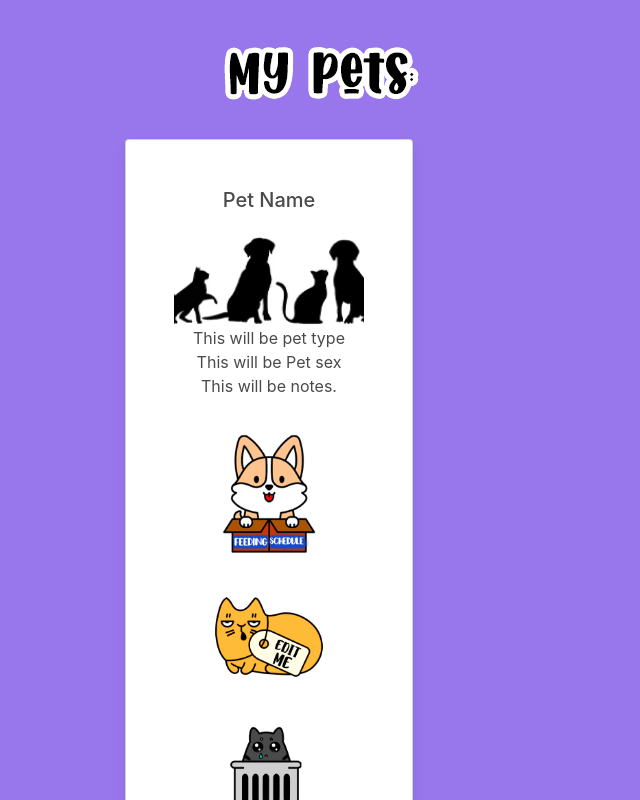
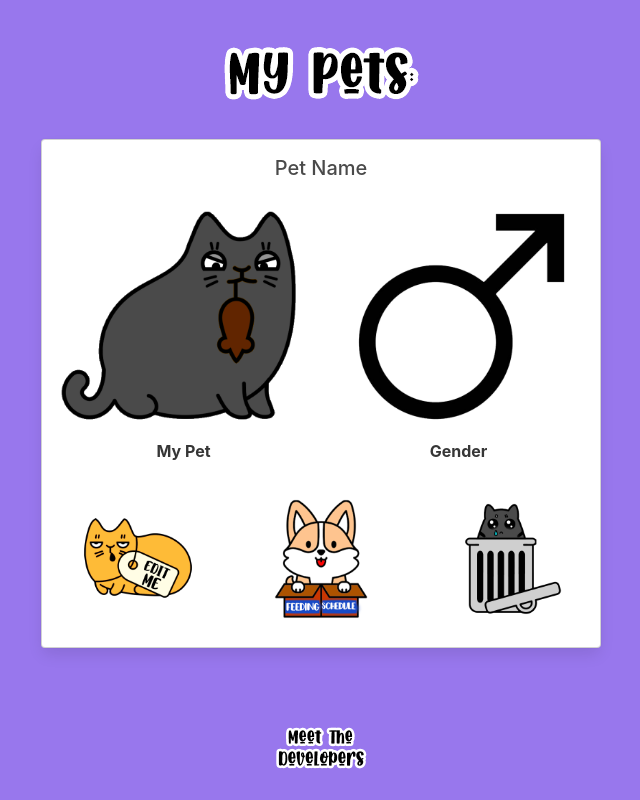
Before and after one commit to Vigneshwarie/munchMonitorPro, a React (Vite) app in the folder client/: page /ViewCreate in a window 1280 px wide. Shown: the part 760-1560 px from the top of the page, without its empty margins (319-959 px from the left). Built offline with nearby package versions, Linux system fonts and the light colour scheme.

Commit message:
logo lands to homepage, styled petcard to blueprint

```diff
--- a/client/src/App.css
+++ b/client/src/App.css
@@ -37,8 +37,8 @@
 }
 
 .card {
-  padding: 2em;
   margin: 25px;
+  min-width: 500px
 
 }
 
--- a/client/src/assets/styles/Petcard.css
+++ b/client/src/assets/styles/Petcard.css
@@ -15,3 +15,8 @@
     flex-direction: row;
 
 }
+
+/* .cardimg {
+    max-width: 150px;
+    max-height: 150px;
+} */
--- a/client/src/components/Header.jsx
+++ b/client/src/components/Header.jsx
@@ -3,6 +3,7 @@ import headerlogo from '../assets/mm2headerlogo.png'
 import { Button } from 'react-bootstrap';
 import '../assets/styles/Header.css';
 import Auth from '../utils/auth';
+import { Link } from 'react-router-dom'
 
 
 export default function Header() {
@@ -17,7 +18,9 @@ export default function Header() {
                 ) : null
                 }
                 <div className="headlogodiv">
+                    <Link to = "./homepage">
                     <img src={headerlogo} />
+                    </Link>
                 </div>
             </div>
         </>
--- a/client/src/components/PetCard.jsx
+++ b/client/src/components/PetCard.jsx
@@ -10,6 +10,7 @@ import PetImage from '../assets/petimage.png';
 import feedbutt from '../assets/feedingbutt.png';
 import editbutt from '../assets/editbutt.png';
 import deletebutt from '../assets/deletebutt.png';
+import genimage from '../assets/malesymbol.png';
 
 // import { useMutation, useQuery } from '@apollo/client';
 // import { QUERY_PET } from '../utils/queries';
@@ -43,21 +44,21 @@ function PetCard() {
 
   return (
     <>
-      <Card className="PetProCard" style={{ width: '18rem' }}>
+      <Card className="PetProCard" style={{ width: '35rem' }}>
         <Card.Body>
-          <Card.Title>Pet Name </Card.Title>
+          <Card.Title>Pet Name</Card.Title>
           <Row>
-            <Card.Img variant="top" src={PetImage} />
-            <Card.Text>
-              This will be pet type
-            </Card.Text>
+            <Col>
+
+              <img src={PetImage} className="cardimg" />
+              <strong>My Pet</strong>
+            </Col>
+            <Col>
+              <img src={genimage} className="cardimg" />
+              <strong>Gender</strong>
+
+            </Col>
           </Row>
-          <Card.Text>
-            This will be Pet sex
-          </Card.Text>
-          <Card.Text>
-            This will be notes.
-          </Card.Text>
           <br />
 
           <Row>
@@ -65,22 +66,23 @@ function PetCard() {
             <Col>
               <Button
                 type='submit'
-                className="feedbutton"
+                className="editbutton"
               // onClick={editbutton}
               >
-                <img src={feedbutt} title="Feeding Schedule" className="imgbutton"/>
+                <img src={editbutt} title="Edit Me" className="imgbutton" />
               </Button>
             </Col>
 
             <Col>
               <Button
                 type='submit'
-                className="editbutton"
+                className="feedbutton"
               // onClick={editbutton}
               >
-                <img src={editbutt} title="Edit Me" className="imgbutton"/>
+                <img src={feedbutt} title="Feeding Schedule" className="imgbutton" />
               </Button>
             </Col>
+
 
             <Col>
               <Button
--- a/client/src/pages/Feeder.jsx
+++ b/client/src/pages/Feeder.jsx
@@ -60,6 +60,7 @@ export default function Feeder() {
 
               Both
               <Form.Check type="radio" aria-label="radio 3" />
+
 
             <br />
 
--- a/client/src/pages/Profile.jsx
+++ b/client/src/pages/Profile.jsx
@@ -4,6 +4,7 @@ import { useState, useEffect } from 'react';
 import '../assets/styles/Profile.css';
 import { useMutation } from '@apollo/client';
 import { ADD_PET } from '../utils/mutation';
+import { Link } from 'react-router-dom'
 
 export default function Profile() {
      const [userFormData, setUserFormData] = useState({
```
Also changed, not shown: client/src/assets/petimage.png. Lines whose indentation alone changed are shown as unchanged.
